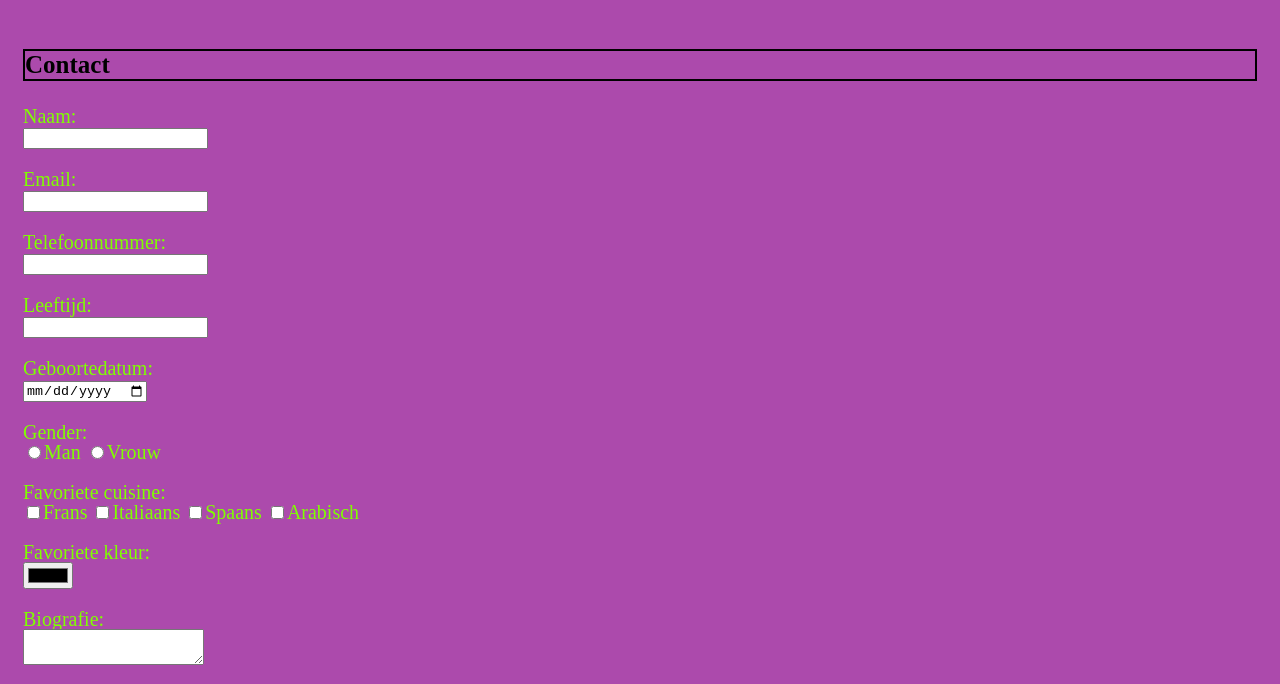
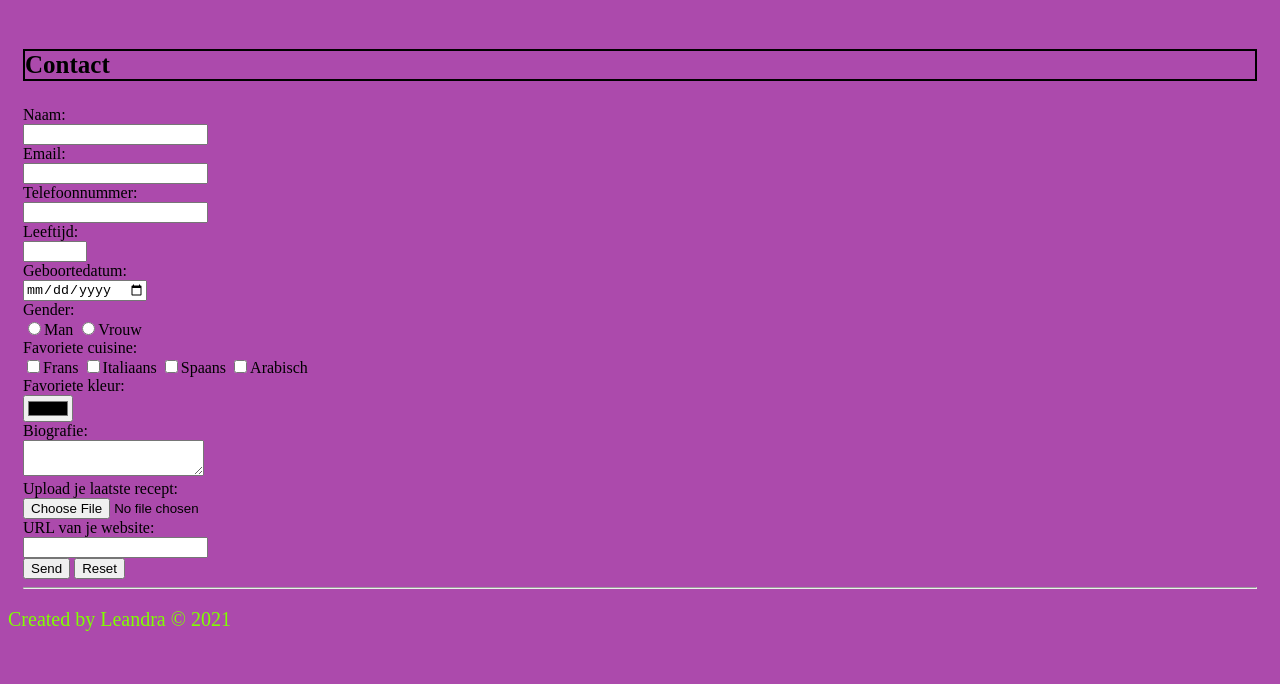
Before and after one commit to AkashaValo/WincAcademy, a plain HTML site: page Opdracht8/contact.html in a window 1280 px wide. Shown: the part 101-785 px from the top of the page. Drawn offline with Linux system fonts and the light colour scheme.

Commit message:
Larger Form

```diff
--- a/Opdracht8/contact.html
+++ b/Opdracht8/contact.html
@@ -22,49 +22,49 @@
     <main>
         <h3 class="black-border">Contact</h3>
         <form name="contact" method="POST" data-netlify="true">
-            <p>
-                <label>Naam:<br><input type="text" name="name"/></label>
-            </p>
-            <p>
-                <label>Email:<br><input type="email" name="email" /></label>
-            </p>
-            <p>
-                <label>Telefoonnummer:<br><input type="tel" name="phone"/></label>
-            </p>
-            <p>
-                <label>Leeftijd:<br><input type="number" name="age" min="18"/></label>
-            </p>
-            <p>
-                <label>Geboortedatum:<br><input type="date" name="birth"/></label>
-            </p>
-            <p>
+            <div>
+                <label>Naam:</label><br><input type="text" name="name"/>
+            </div>
+            <div>
+                <label>Email:</label><br><input type="email" name="email" />
+            </div>
+            <div>
+                <label>Telefoonnummer:</label><br><input type="tel" name="phone"/>
+            </div>
+            <div>
+                <label>Leeftijd:</label><br><input type="number" name="age" min="1" max="120"/>
+            </div>
+            <div>
+                <label>Geboortedatum:</label><br><input type="date" name="dateofbirth"/>
+            </div>
+            <div>
                 <label>Gender:<br></label>
                 <input type="radio" name="gender" value="Man"><label for="html">Man</label>
                 <input type="radio" name="gender" value="Vrouw"><label for="html">Vrouw</label>
-           </p>
-            <p>
+           </div>
+            <div>
                 <label>Favoriete cuisine:<br></label>
-                <input type="checkbox" name="cuisine" value="Frans"/><label for="html">Frans</label>
-                <input type="checkbox" name="cuisine" value="Italiaans"/><label for="html">Italiaans</label>
-                <input type="checkbox" name="cuisine" value="Spaans"/><label for="html">Spaans</label>
-                <input type="checkbox" name="cuisine" value="Arabisch"/><label for="html">Arabisch</label>
-            </p>
-            <p>
-                <label>Favoriete kleur:<br><input type="color" name="color"/></label>
-            </p>
-            <p>
-                <label>Biografie:<br><textarea name="message"></textarea></label>
-            </p>
-            <p>
-                <label>Upload je laatste recept:<br><input type="file" name="recept"/></label>
-            </p>
-            <p>
-                <label>Url van je website:<br><input type="url" name="url"/></label>
-            </p>
-            <p>
+                <input type="checkbox" name="Frans" value="Frans"/><label for="html">Frans</label>
+                <input type="checkbox" name="Italiaans" value="Italiaans"/><label for="html">Italiaans</label>
+                <input type="checkbox" name="Spaans" value="Spaans"/><label for="html">Spaans</label>
+                <input type="checkbox" name="Arabisch" value="Arabisch"/><label for="html">Arabisch</label>
+            </div>
+            <div>
+                <label>Favoriete kleur:</label><br><input type="color" name="color"/>
+            </div>
+            <div>
+                <label>Biografie:</label><br><textarea name="message"></textarea>
+            </div>
+            <div>
+                <label>Upload je laatste recept:</label><br><input type="file" name="recept"/>
+            </div>
+            <div>
+                <label>URL van je website:</label><br><input type="url" name="url"/>
+            </div>
+            <div>
                 <button type="submit">Send</button>
                 <input type="reset">
-            </p>
+            </div>
             </form>
         <hr>
     </main>
```
